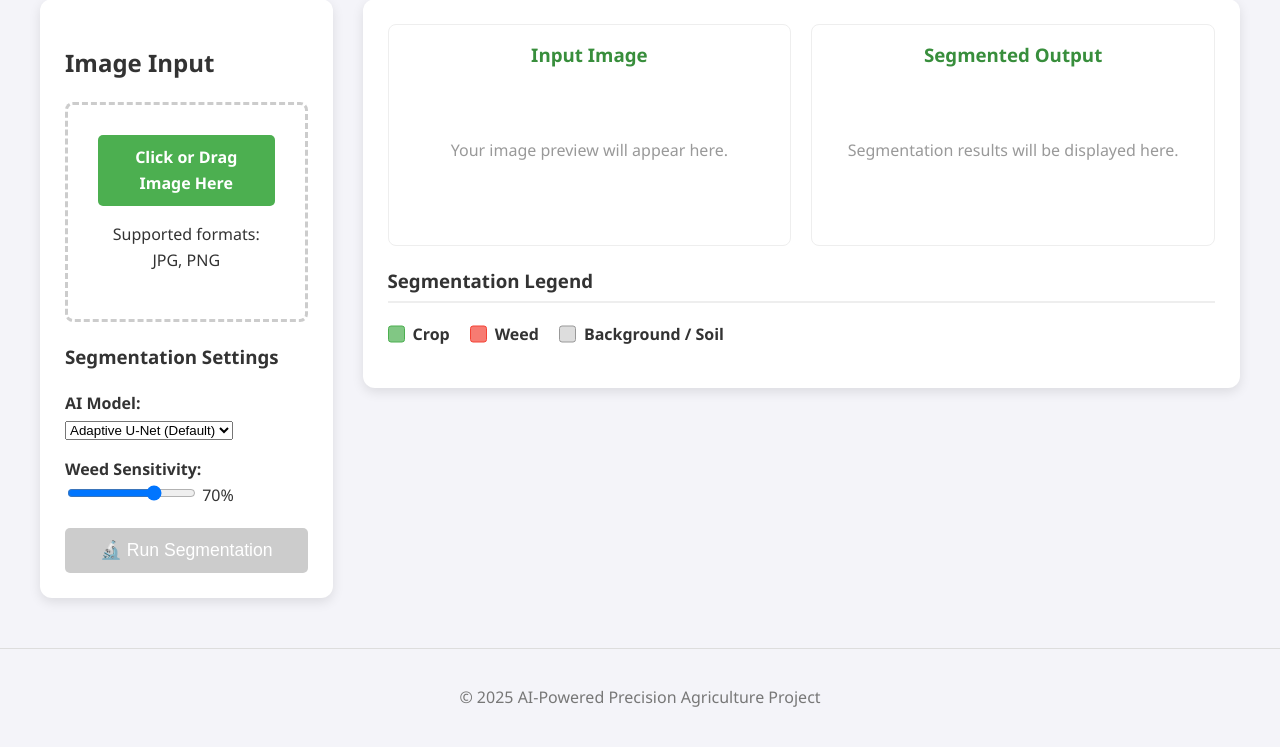
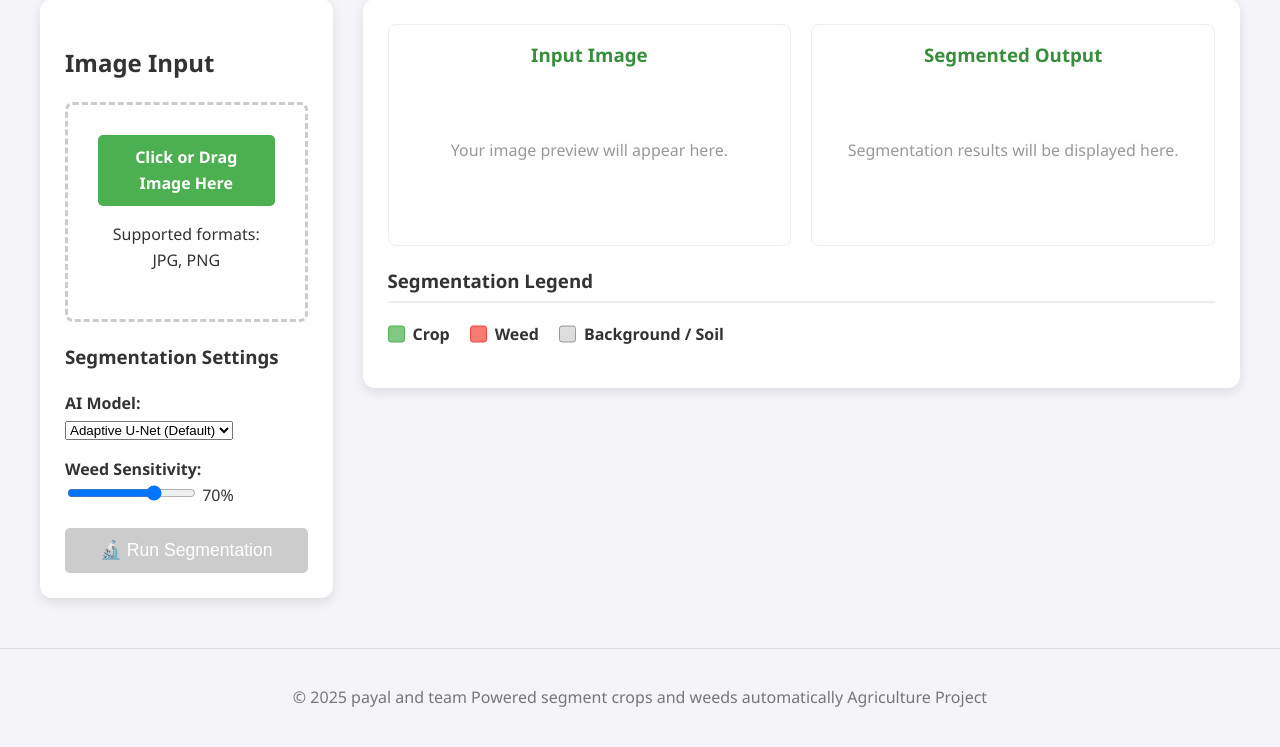
Before and after one commit to Abhishek-g-bot/crop-and-weed, a Flask app: page / in a window 1280 px wide. Shown: the part 200-947 px from the top of the page. Run offline with Flask 3, Linux system fonts and the light colour scheme.

Commit message:
Update index.html

```diff
--- a/templates/index.html
+++ b/templates/index.html
@@ -67,7 +67,7 @@
     </main>
 
     <footer>
-        <p>&copy; 2025 AI-Powered Precision Agriculture Project</p>
+        <p>&copy; 2025 payal and team Powered segment crops and weeds automatically Agriculture Project</p>
     </footer>
 
     <script src="{{ url_for('static', filename='script.js') }}"></script>
```
